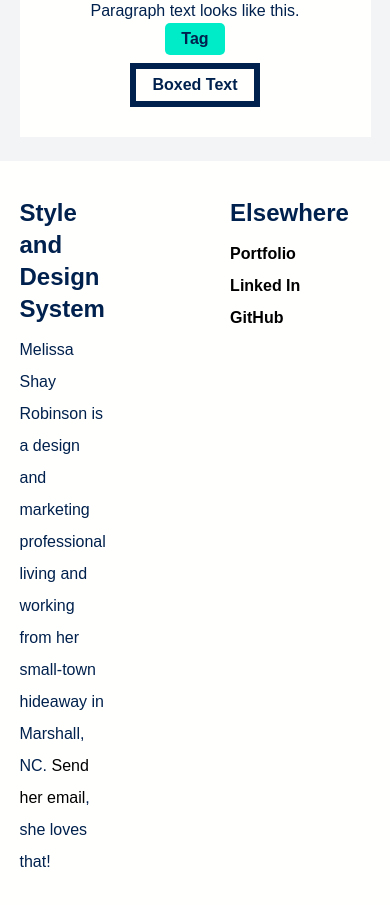
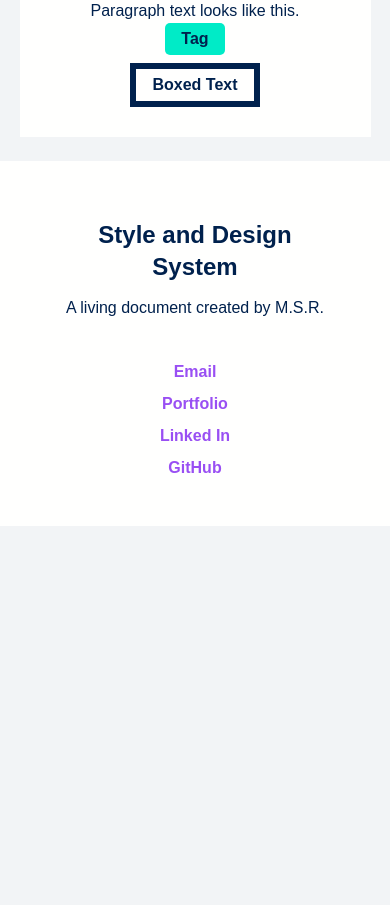
Before and after one commit to melissashayrobinson/melissashayrobinson.github.io, a plain HTML site: page index.html in a window 390 px wide. Shown: the part 4857-5762 px from the top of the page. After the commit the page ends 5407 px from the top, so only its background shows below. Drawn offline with Linux system fonts and the light colour scheme; a web font is replaced by a local one.

Commit message:
improve footer design

```diff
--- a/index.html
+++ b/index.html
@@ -142,18 +142,20 @@
 
 	<footer class="base">
 	  <div class="container">
+		  <section>
 		<div id="about">
 		    <h3>Style and Design System</h3>
-			<p>Melissa Shay Robinson is a design and marketing professional living and working from her small-town hideaway in Marshall, NC. <a href="mailto:melissa.shay.robinson@gmail.com">Send her email</a>, she loves that!</p>
+			<p>A living document created by M.S.R.</p>
 		</div>
 		<div id="contact">
-		<h3>Elsewhere</h3>
 			<ul>
+			<li><a href="mailto:melissa.shay.robinson@gmail.com">Email</a></li>
 			<li><a href="http://www.melissashayrobinson.com" target="_blank">Portfolio</a></li>
 			<li><a href="http://www.linkedin.com/in/melissashayrobinson" target="_blank">Linked In</a></li>
 			<li><a href="https://github.com/melissashayrobinson" target="_blank">GitHub</a></li>
 			</ul>
 		</div>
+			  </section>
 	  </div>
 	</footer>
 
--- a/resources/css/style.css
+++ b/resources/css/style.css
@@ -13,6 +13,14 @@ font-weight: 400;
 font-style: normal;
 background-color: #f2f4f6;
 color: #00214d;
+}
+
+a {
+	color: #994ff3;
+}
+
+a:hover {
+	color: #00ebc7;
 }
 
 .container {
@@ -73,15 +81,18 @@ footer {
 	min-height: 200px;
 }
 
+footer li {
+	display: inline;
+	padding: 0 1rem;
+}
+
 #about {
-	width: 60%;
+	width: 55%;
 	display: inline-block;
 	line-height: 2em;
-	padding: 0 120px 0 0;
-	vertical-align: top;
 	text-align: left;
 	margin: 36px 0;
-
+	float: left;
 }
 
 #contact {
@@ -89,8 +100,7 @@ footer {
 	display: inline-block;
 	line-height: 2em;
 	font-weight: 700;
-	vertical-align: top;
-	text-align: left;
+	text-align: right;
 	margin: 36px 0px;
 	float: right;
 }
@@ -258,6 +268,25 @@ footer {
 
 
 @media only screen and (max-width: 660px) {
+footer li {
+	display: block;
+	text-align: center;
+	padding: 0 1rem;
+}
+#contact {
+	width: 90%;
+	margin: 1rem auto;
+	display: block;
+	float: none;
+}
+#about {
+	width: 90%;
+	margin: 2rem auto;
+	display: block;
+	float: none;
+	text-align: center;
+	padding: 0;
+}
 .color-card {
 	width: 90%;
 }
```
